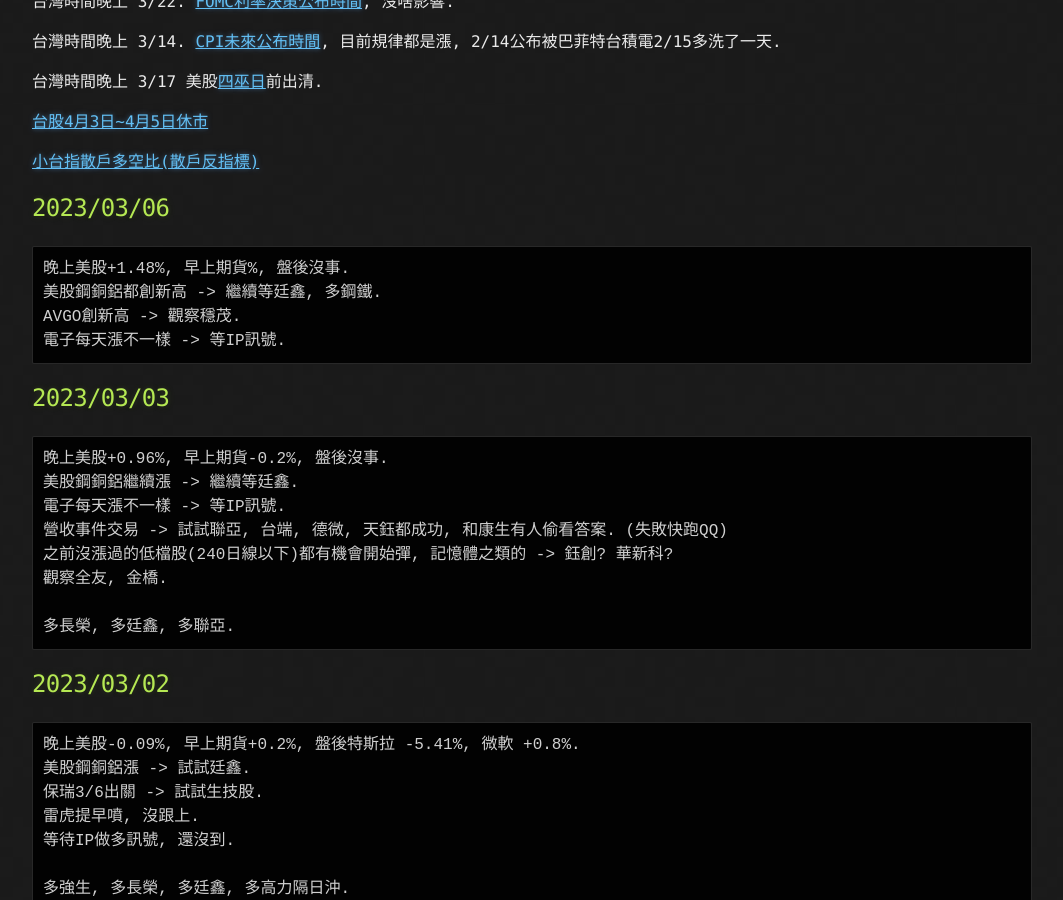
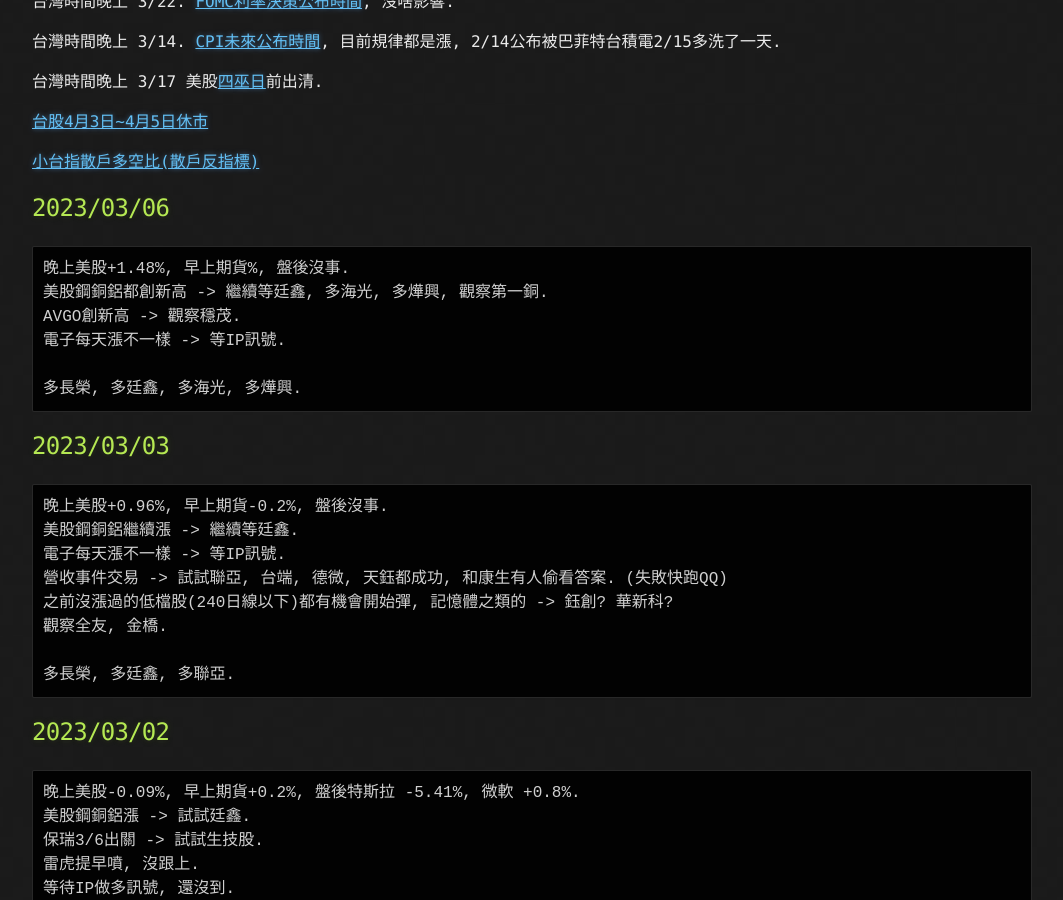
Before and after one commit to lepg5487/Stock_God, a Jekyll site: the page built from index.md, in a window 1280 px wide and 900 px high, scrolled down 428 px. Shown: the whole window, without its empty margins (108-1171 px from the left). Built offline with Jekyll 4.4.1, drawn with Linux system fonts in a browser that asks for light colours; our own code applies the rules of GitHub Pages for plain Markdown files.

Commit message:
Update index.md

````diff
--- a/index.md
+++ b/index.md
@@ -23,9 +23,11 @@
 ## 2023/03/06
 ```
 晚上美股+1.48%, 早上期貨%, 盤後沒事.
-美股鋼銅鋁都創新高 -> 繼續等廷鑫, 多鋼鐵.
+美股鋼銅鋁都創新高 -> 繼續等廷鑫, 多海光, 多燁興, 觀察第一銅.
 AVGO創新高 -> 觀察穩茂.
 電子每天漲不一樣 -> 等IP訊號.
+
+多長榮, 多廷鑫, 多海光, 多燁興.
 ```
 
 ## 2023/03/03
````
